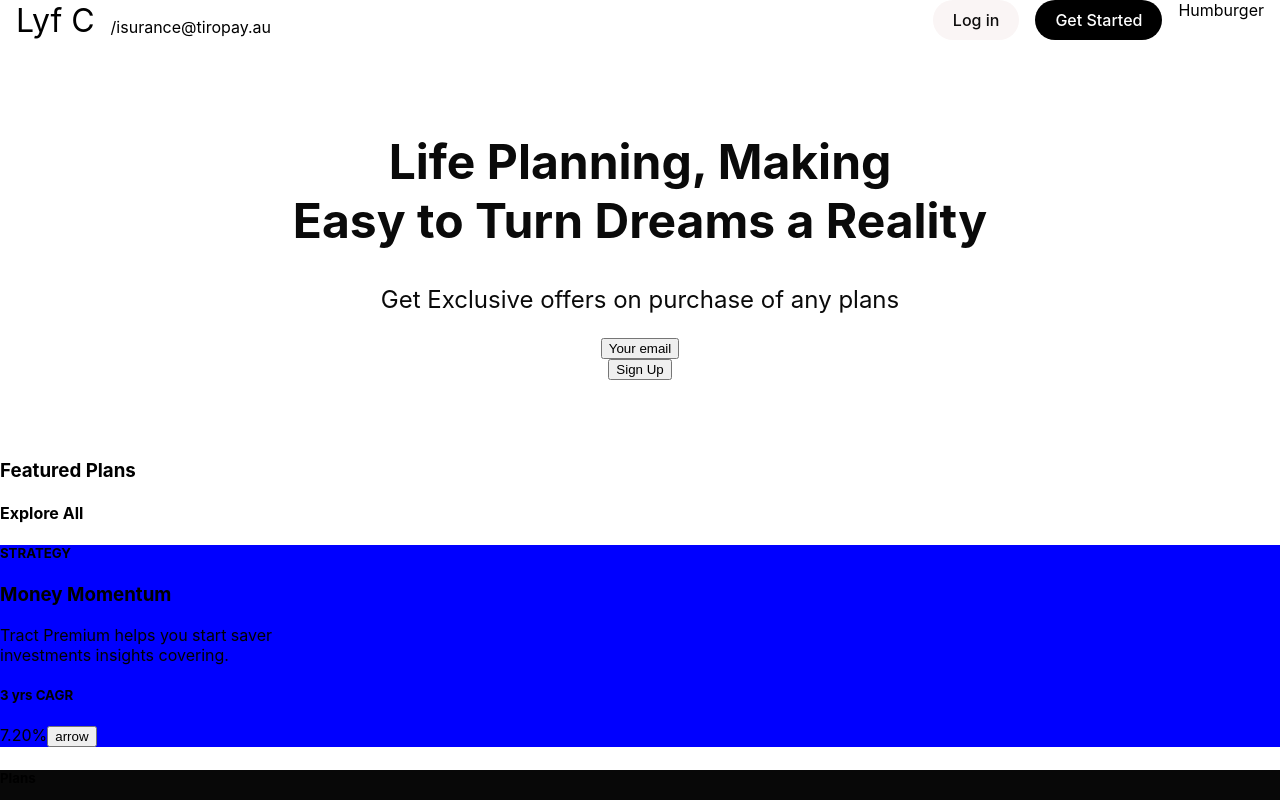
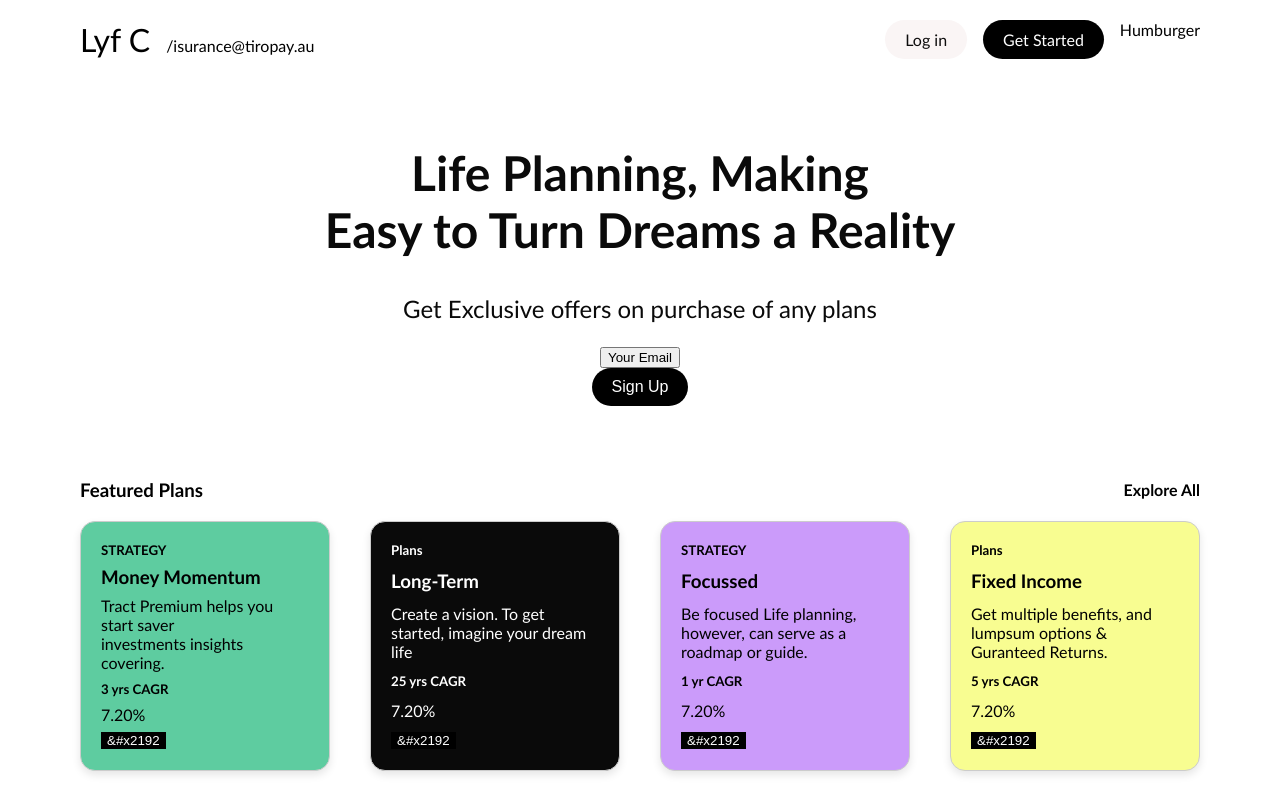
Before and after one commit to clemboy/ReactJS-UI, a React (Create React App) app: page / in a window 1280 px wide. Shown: the top 800 px of the page. Built offline with nearby package versions, Linux system fonts and the light colour scheme.

Commit message:
style modified to match the design

```diff
--- a/src/components/Content.js
+++ b/src/components/Content.js
@@ -3,43 +3,43 @@ import React from 'react';
 const Content = () => {
   return (
     <div className="card-container">
-        <div>
+        <div class="row">
                 <div class="card-one">
                     <h5>STRATEGY</h5>
                         <h3>Money Momentum</h3>
                         <p>Tract Premium helps you start saver<br></br> investments insights covering.</p>
                     <h5>3 yrs CAGR</h5>
                     <span>7.20%</span>
-                    <button>arrow</button>
+                    <button class="b">&#x2192</button>
                 </div>
 
                 <div class="card-two">
                 <h5>Plans</h5>
                 <h3>Long-Term</h3>
-                        <p>Tract Premium helps you start saver<br></br> investments insights covering.</p>
-                    <h2>3 yrs CAGR</h2>
+                <p>Create a vision. To get started, imagine your dream life</p>
+                <h5>25 yrs CAGR</h5>
                 <span>7.20%</span>
-                    <button>arrow</button>
+                <button class="b">&#x2192</button>
 
                 </div>
 
                 <div class="card-three">
                 <h5>STRATEGY</h5>
                 <h3>Focussed</h3>
-                        <p>Tract Premium helps you start saver<br></br> investments insights covering.</p>
-                    <h2>3 yrs CAGR</h2>
+                <p>Be focused Life planning, however, can serve as a roadmap or guide.</p>
+                <h5>1 yr CAGR</h5>
                 <span>7.20%</span>
-                    <button>arrow</button>
+                <button class="b">&#x2192</button>
 
                 </div>
 
                 <div class="card-four">
                 <h5>Plans</h5>
                 <h3>Fixed Income</h3>
-                        <p>Tract Premium helps you start saver<br></br> investments insights covering.</p>
-                    <h2>3 yrs CAGR</h2>
+                <p>Get multiple benefits, and lumpsum options & Guranteed Returns.</p>
+                <h5>5 yrs CAGR</h5>
                 <span>7.20%</span>
-                    <button>arrow</button>
+                <button class="b">&#x2192</button>
 
                 </div>
         </div>
--- a/src/components/Feature.js
+++ b/src/components/Feature.js
@@ -3,7 +3,7 @@ import React from 'react';
 const Feature = () => {
   return (
     <div className="feature-container">
-      <div>
+      <div class="two-head">
             <h3>Featured Plans</h3>
             <h4>Explore All</h4>
       </div>
--- a/src/components/Hero.js
+++ b/src/components/Hero.js
@@ -6,8 +6,8 @@ const Hero = () => {
     <div className="hero-container">
       <h1>Life Planning, Making<br></br> Easy to Turn Dreams a Reality</h1>
       <p>Get Exclusive offers on purchase of any plans</p>
-      <button className="hero-btn">Your email</button>
-      <button className="hero-btn">Sign Up</button>
+      <button className="hero-btn-one">Your Email</button>
+      <button className="hero-btn-two">Sign Up</button>
     </div>
 
   );
--- a/src/styles.css
+++ b/src/styles.css
@@ -1,19 +1,21 @@
-* {
-    box-sizing: border-box;
-}
 
 body {
     margin: 0px;
+    padding: 0px;
+    font-family: 'Gill Sans', 'Gill Sans MT', Calibri, 'Trebuchet MS', sans-serif;
+
+
 }
 
 .nav {
+    margin-top: 20px;
     background-color: white;
     color: black;
     display: flex;
     justify-content: space-between;
     align-items: center;
     gap: 2rem;
-    padding: 0 1rem;
+    padding: 0 5rem;
 }
 
 .site-title {
@@ -48,7 +50,7 @@ body {
     font-weight: 500;
   }
 
-  .get-started {
+  .get-started, .hero-btn-two {
     background-color: black;
     color: white;
     padding: 10px 20px;
@@ -97,31 +99,88 @@ body {
     gap: 3em;
   }
 
-
-
-.card-one  {
-  background-color: blue;
-
+.card-container {
+    display: flex;
+    justify-content: center; /* Center the row within the container */
+    gap: 10px; /* Adjust as needed */
 }
 
+.row {
+    display: flex;
+    justify-content: center; /* Center the cards within the row */
+    gap: 10px; /* Space between cards */
+    width: 100%;
+    margin-bottom: 10px; /* Space between rows */
+}
 
+.row > div {
+    border: 1px solid #ccc; /* Example styling */
+    box-shadow: 0 4px 8px rgba(0, 0, 0, 0.1); /* Example shadow */
+    border-radius: 15px; /* Rounded corners */
+    width: 250px; /* Fixed width for square shape */
+    height: 250px; /* Fixed height for square shape */
+    display: flex; /* Ensure content is centered */
+    flex-direction: column; /* Align content vertically */
+    justify-content: space-between; /* Space out content */
+    align-items: flex-start; /* Align content to the left */
+    text-align: left; /* Left-align text */
+    padding: 20px; /* Add padding to inner elements */
+    box-sizing: border-box; /* Ensure padding and border are included in width and height */
+}
 
+.row > div .card-row {
+    display: flex; /* Display elements in a row */
+    justify-content: space-between; /* Space out items horizontally */
+    align-items: center; /* Center items vertically */
+    width: 100%; /* Full width within the card */
+}
+
+.row > div .card-row button {
+    background-color: #007bff; /* Example background color */
+    color: white; /* Text color */
+    border: none; /* Remove default border */
+    padding: 10px 20px; /* Adjust padding */
+    border-radius: 5px; /* Rounded corners */
+    cursor: pointer; /* Pointer cursor */
+    font-size: 16px; /* Font size */
+    align-self: flex-end; /* Align button to the right */
+}
+
+.row > div * {
+    margin: 0; /* Remove margin from inner elements */
+}
+
+.b {
+    display: flex;
+    justify-content: left;
+    background-color: black;
+    color: white;
+    border: none;
+}
+
+.card-one {
+    background-color: #5ecca0;
+}
 .card-two {
-    background-color: rgb(8, 8, 8);
-
-
-
+    background-color: #0a0a0a;
+    color: white;
 }
 
 .card-three {
-    background-color: rgb(228, 129, 206);
-
-
+    background-color: #cb9bfa;
 }
 
 .card-four {
-    background-color: rgb(219, 233, 97);
+    background-color: #f8fd91;
+}
 
+/*feature content start here */
 
+.two-head, .row {
+  display: flex;
+  justify-content: space-between;
+  align-items: center;
+  gap: 2rem;
+  padding: 0 5rem;
 
 }
```
Lines whose indentation alone changed are shown as unchanged.
